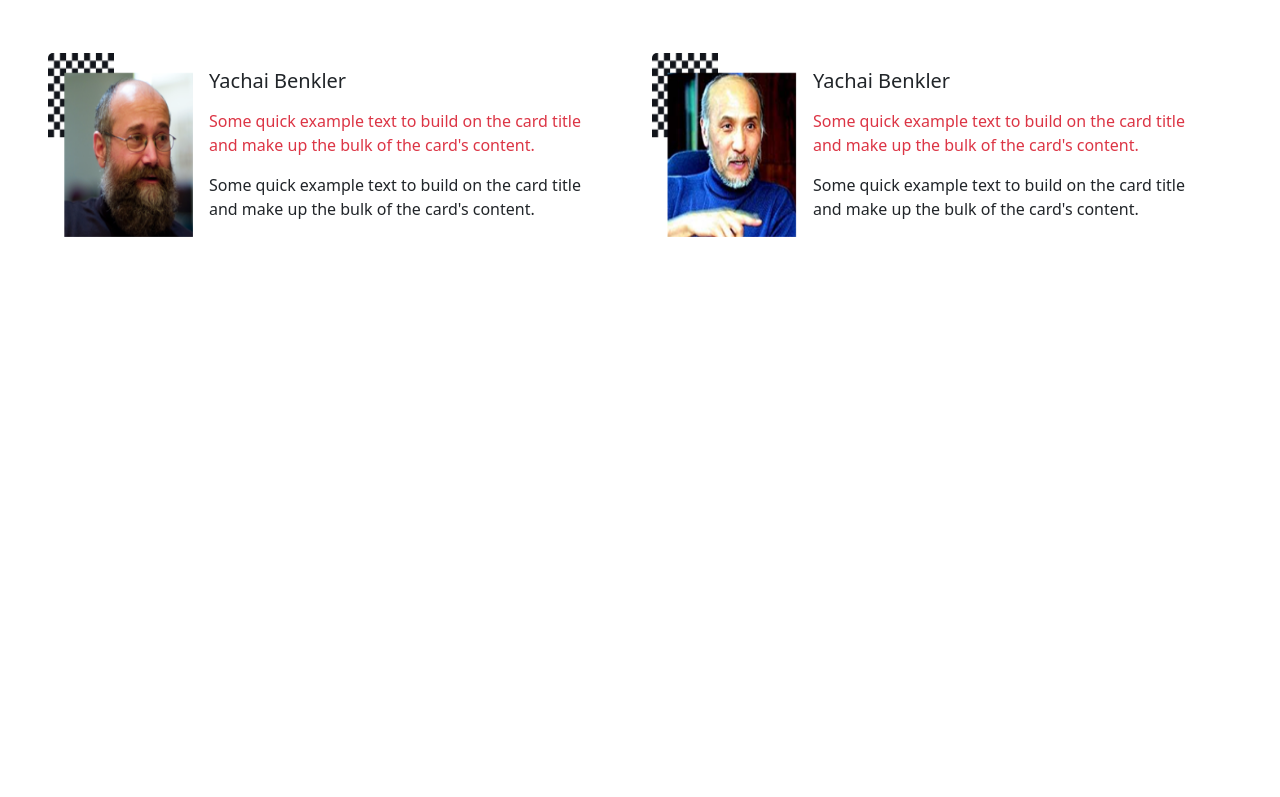
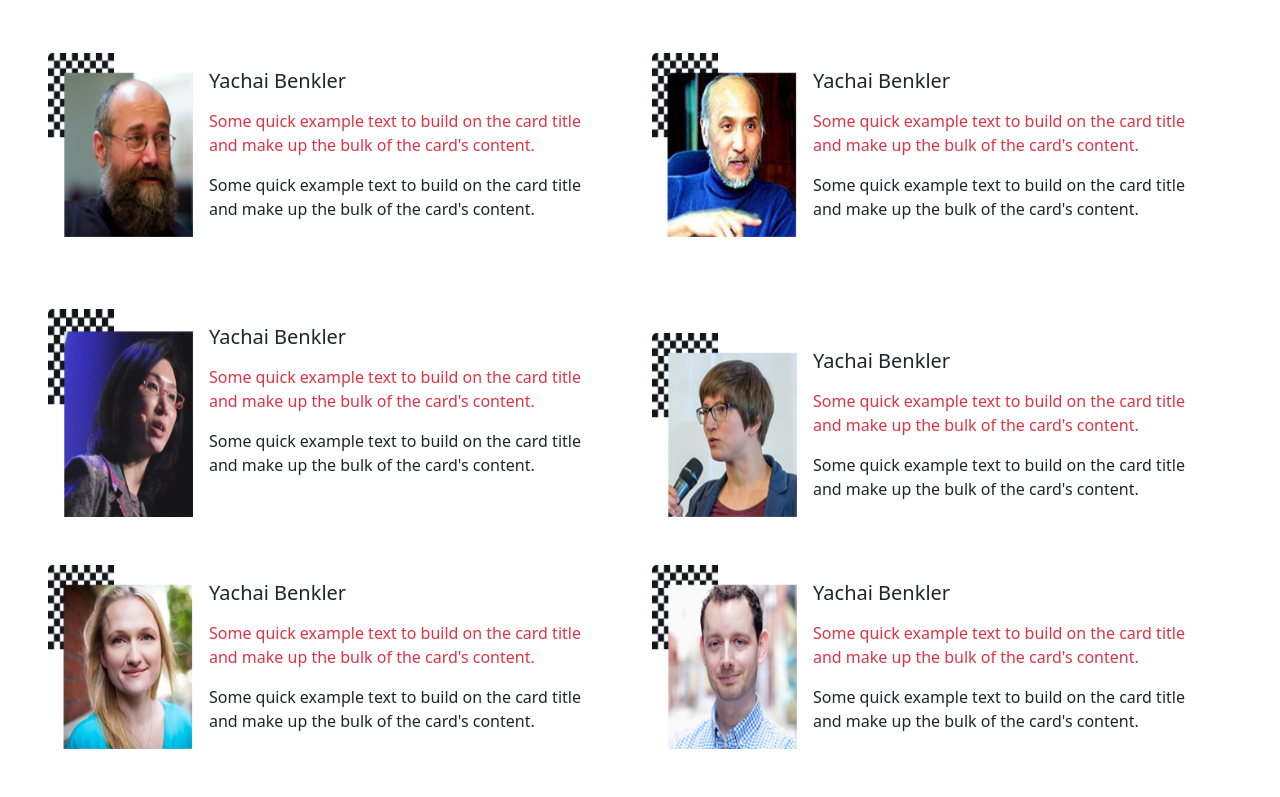
Before and after one commit to ndorrh/final-capstone, a website: page index.html in a window 1280 px wide. Shown: the part 1257-2054 px from the top of the page. Before the commit the page ends 1518 px from the top, so only its background shows below. Drawn offline with nearby package versions, Linux system fonts and the light colour scheme.

Commit message:
Add remainder of featured speaker section with BS5 classes

```diff
--- a/index.html
+++ b/index.html
@@ -291,6 +291,92 @@
         MORE
       </button>
 
+      <div
+        class="collapse d-md-block container-fluid p-0"
+        id="collapseExample"
+      >
+      <div class="row p-md-2 p-lg-5 p-2 pb-md-4 pb-lg-4">
+        <div class="card container-fluid d-flex flex-row my-4 border-0 mt-0 col-md-6">
+          <img
+            src="images/speaker_03.png"
+            class="card-img-top speakers w-25"
+            alt="Oswald"
+          />
+          <div class="card-body w-75 d-flex flex-column gap-2">
+            <h5 class="card-title">Yachai Benkler</h5>
+            <p class="card-text text-danger mb-0">
+              Some quick example text to build on the card title and make up the
+              bulk of the card's content.
+            </p>
+            <span class="line"></span>
+            <p class="card-text">
+              Some quick example text to build on the card title and make up the
+              bulk of the card's content.
+            </p>
+          </div>
+        </div>
+
+        <div class="card container-fluid d-flex flex-row my-4 border-0 col-md-6">
+          <img
+            src="images/speaker_04.png"
+            class="card-img-top speakers w-25"
+            alt="Oswald"
+          />
+          <div class="card-body w-75 d-flex flex-column gap-2">
+            <h5 class="card-title">Yachai Benkler</h5>
+            <p class="card-text text-danger mb-0">
+              Some quick example text to build on the card title and make up the
+              bulk of the card's content.
+            </p>
+            <span class="line"></span>
+            <p class="card-text">
+              Some quick example text to build on the card title and make up the
+              bulk of the card's content.
+            </p>
+          </div>
+        </div>
+
+        <div class="card container-fluid d-flex flex-row my-4 border-0 col-md-6">
+          <img
+            src="images/speaker_05.png"
+            class="card-img-top speakers w-25"
+            alt="Oswald"
+          />
+          <div class="card-body w-75 d-flex flex-column gap-2 border-0">
+            <h5 class="card-title">Yachai Benkler</h5>
+            <p class="card-text text-danger mb-0">
+              Some quick example text to build on the card title and make up the
+              bulk of the card's content.
+            </p>
+            <span class="line"></span>
+            <p class="card-text">
+              Some quick example text to build on the card title and make up the
+              bulk of the card's content.
+            </p>
+          </div>
+        </div>
+
+        <div class="card container-fluid d-flex flex-row my-4 border-0 col-md-6">
+          <img
+            src="images/speaker_06.png"
+            class="card-img-top speakers w-25"
+            alt="Oswald"
+          />
+          <div class="card-body w-75 d-flex flex-column gap-2 border-0">
+            <h5 class="card-title">Yachai Benkler</h5>
+            <p class="card-text text-danger mb-0">
+              Some quick example text to build on the card title and make up the
+              bulk of the card's content.
+            </p>
+            <span class="line"></span>
+            <p class="card-text">
+              Some quick example text to build on the card title and make up the
+              bulk of the card's content.
+            </p>
+          </div>
+        </div>
+        </div>
+
 
     </main>
     <script
```
